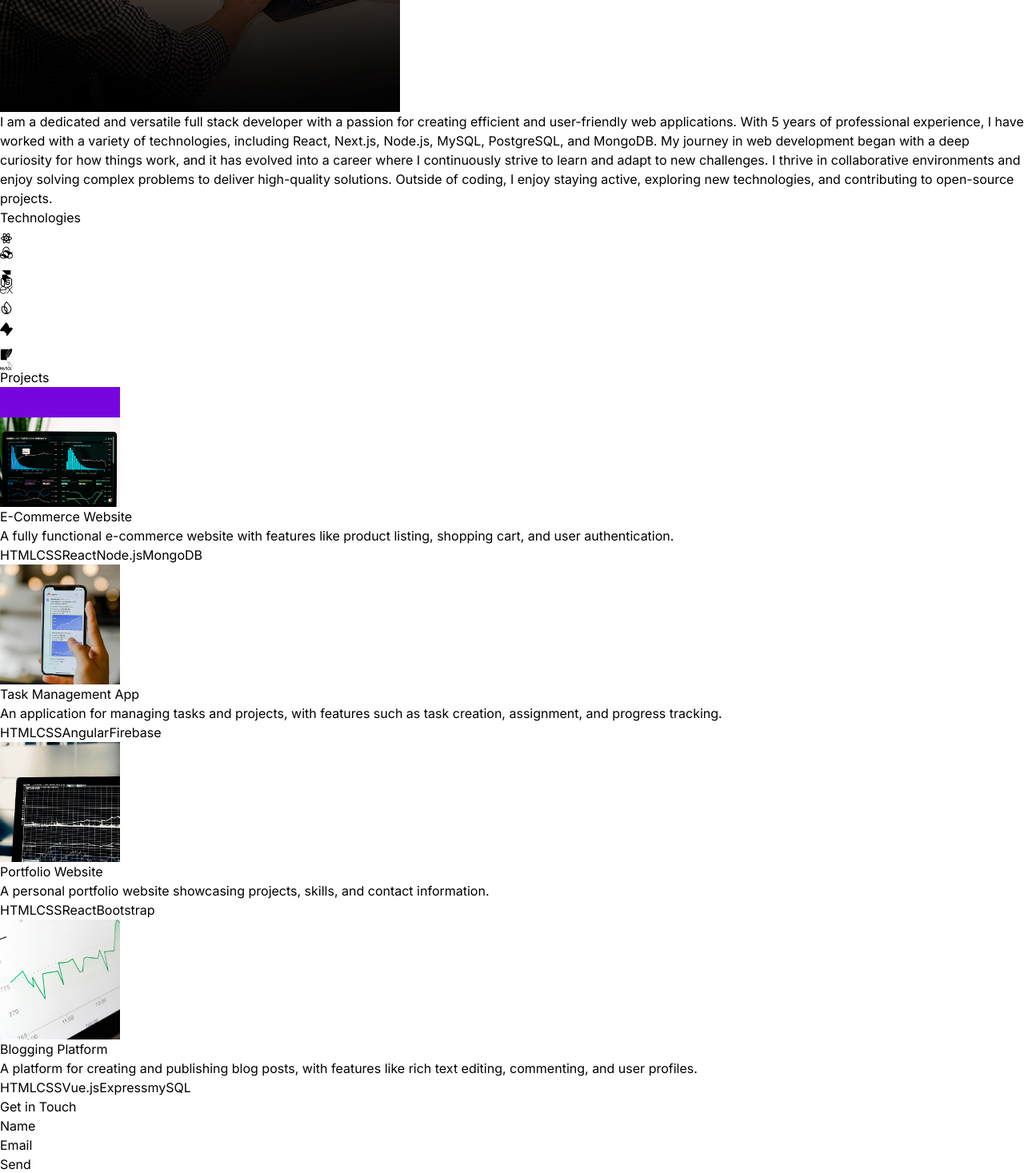
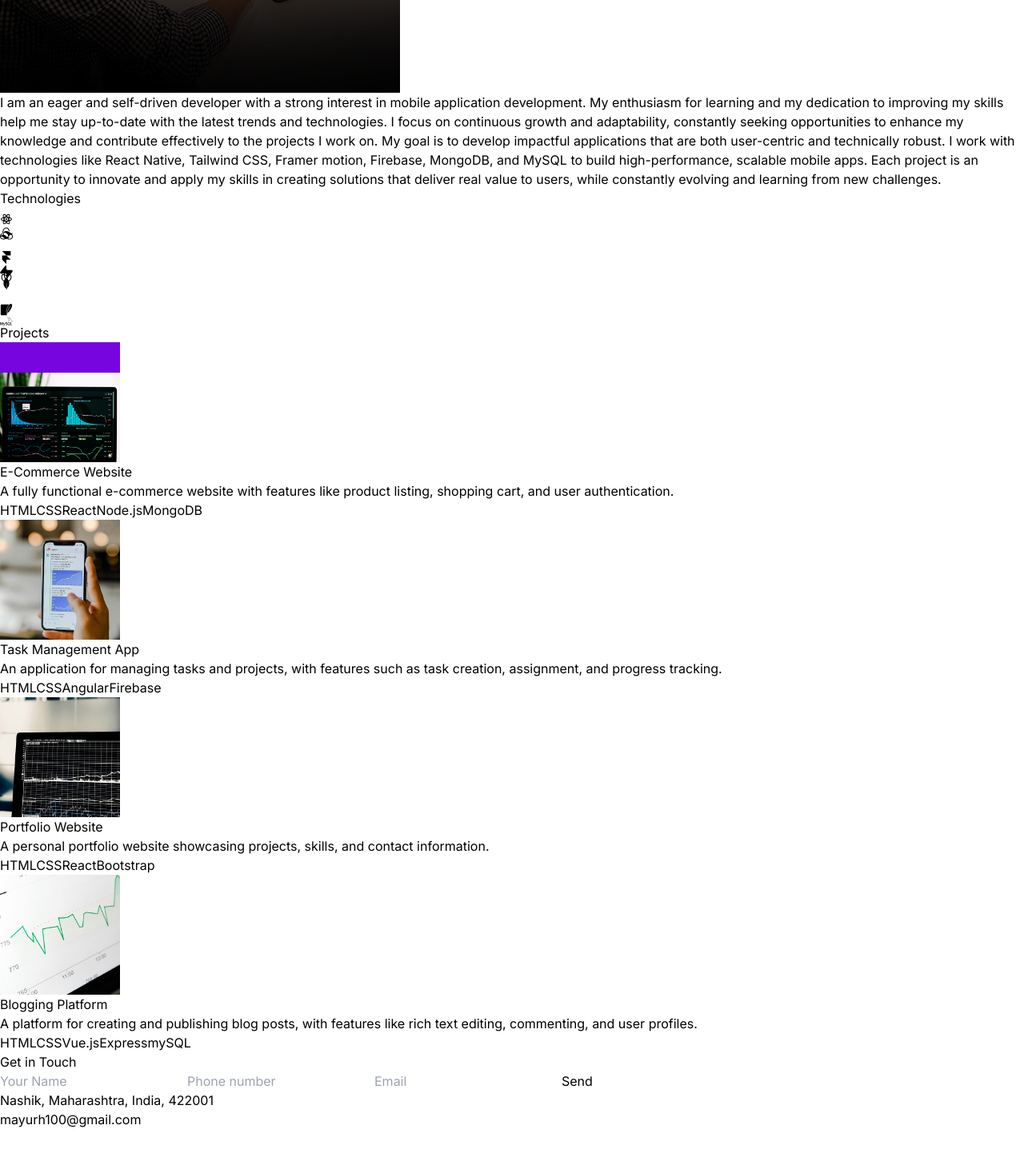
Before and after one commit to mayurhedaoo100/my-portfolio, a React (Vite) app: page / in a window 1280 px wide. Shown: the part 2142-3609 px from the top of the page at 80% size. After the commit the page ends 3554 px from the top, so only its background shows below. Built offline with nearby package versions, Linux system fonts and the light colour scheme.

Commit message:
"Updated Contact, Hero, and Technologies components with new form submission handler, styling changes, and added Supabase icon; modified HERO_CONTENT and ABOUT_TEXT constants."

```diff
--- a/src/components/Contact.jsx
+++ b/src/components/Contact.jsx
@@ -1,34 +1,106 @@
-import {CONTACT} from "../constants";
+import { CONTACT } from "../constants";
 import { motion } from "framer-motion";
+import { useState } from "react";
 
-const Contact = () =>{
-    return(
-        <div className="boder-b border-neutral-900 pb-20">
+const Contact = () => {
+  const [formStatus, setFormStatus] = useState(null); // State to manage form status (success/error)
+
+  // Form submission handler
+  const handleSubmit = async (event) => {
+    event.preventDefault(); // Prevent default form submission (optional, if needed)
+
+    // Simulate form submission (you can add real API call or other actions here)
+    const formData = new FormData(event.target);
+    try {
+      // If you want to manually submit using a fetch request, you can do so here
+      // Example using fetch (optional, Netlify already handles form submission):
+      await fetch('/', {
+        method: 'POST',
+        body: formData,
+      });
+
+      // If the submission was successful, show the success message
+      setFormStatus('success');
+
+      // Reset form fields
+      event.target.reset(); // This will clear the form inputs
+    } catch (error) {
+      // Handle error
+      setFormStatus('error');
+    }
+  };
+
+  return (
+    <div className="border-b border-neutral-900 pb-20">
       <motion.h2
-            initial={{y: -100, opacity:0}}
-            whileInView={{y:0, opacity:1}}
-            transition={{duration: 0.5}}
-            className="my-10 text-center text-4xl">Get in Touch</motion.h2>
+        initial={{ y: -100, opacity: 0 }}
+        whileInView={{ y: 0, opacity: 1 }}
+        transition={{ duration: 0.5 }}
+        className="my-10 text-center text-4xl"
+      >
+        Get in Touch
+      </motion.h2>
 
-<form name="contact" netlify>
-  <p>
-    <label>Name <input type="text" name="name" /></label>
-  </p>
-  <p>
-    <label>Email <input type="email" name="email" /></label>
-  </p>
-  <p>
-    <button type="submit">Send</button>
-  </p>
+      <form
+        name="contact"
+        netlify
+        onSubmit={handleSubmit}
+        className="max-w-lg mx-auto p-6"
+      >
+        <input type="hidden" name="form-name" value="contact" />
+
+        <input
+          type="text"
+          id="name"
+          name="name"
+          placeholder="Your Name"
+          required
+          className="w-full font-thin mb-3 px-4 py-2 border bg-transparent border-neutral-700 rounded-md focus:outline-none focus:ring-2 focus:ring-neutral-700"
+          aria-label="Your Name"
+        />
+
+        <input
+          type="tel"
+          id="phone"
+          name="phone"
+          placeholder="Phone number"
+          className="w-full font-thin mb-3 px-4 py-2 border bg-transparent border-neutral-700 rounded-md focus:outline-none focus:ring-2 focus:ring-neutral-700"
+          aria-label="Phone number"
+        />
+
+        <input
+          type="email"
+          id="email"
+          name="email"
+          placeholder="Email"
+          required
+          className="w-full font-thin mb-4 px-4 py-2 border bg-transparent border-neutral-700 rounded-md focus:outline-none focus:ring-2 focus:ring-neutral-700"
+          aria-label="Email"
+        />
+
+        <button
+          type="submit"
+          className="w-full py-2 bg-black text-white font-thin rounded-md hover:bg-neutral-900 transition duration-200"
+        >
+          Send
+        </button>
       </form>
 
+      {formStatus === 'success' && (
+        <p className="text-center text-green-600 mt-4">Form submitted successfully!</p>
+      )}
+      {formStatus === 'error' && (
+        <p className="text-center text-red-500 mt-4">Oops, something went wrong. Please try again.</p>
+      )}
 
       <div className="text-center tracking-tighter">
         <p className="my-4">{CONTACT.address}</p>
-                <a href="mailto:mayurh100@gmail.com" className="border-b">{CONTACT.email}</a>
+        <a href="mailto:mayurh100@gmail.com" className="border-b">
+          {CONTACT.email}
+        </a>
       </div>
     </div>
-    )
-}
+  );
+};
 
 export default Contact;
--- a/src/components/Hero.jsx
+++ b/src/components/Hero.jsx
@@ -31,14 +31,14 @@ const Hero = () => {
                         <motion.p
                             variants={container(0.7)}
                             initial="hidden" animate="visible"
-                            className="my-2 max-w-xl py-6 font-thin tracking-tighter ">
+                            className="my-2 max-w-xl py-6  font-thin tracking-tighter ">
                             {HERO_CONTENT}
                         </motion.p>
 
                         <a href="#"><motion.button
                         variants={container(0.95)}
                         initial="hidden" animate="visible"
-                        className="relative px-6 py-2 mb-4 shadow-neutral-600 shadow-inner font-thin text-white bg-gradient-to-r from-neutral-800 via-neutral-800 to-neutral-900 rounded-lg">Check Out What I Offer <FontAwesomeIcon icon={faPaperPlane} className="text-gray-300 w-4 h-4 ml-2" /></motion.button></a>
+                        className="relative px-6 py-2 mb-6 shadow-neutral-600 shadow-inner font-thin text-white bg-gradient-to-r from-neutral-800 via-neutral-800 to-neutral-900 rounded-lg">Check Out What I Offer <FontAwesomeIcon icon={faPaperPlane} className="text-gray-300 w-4 h-4 ml-2" /></motion.button></a>
                     </div>
                 </div>
                 <div className="w-full lg:w-1/2 lg:p-8">
--- a/src/components/Technologies.jsx
+++ b/src/components/Technologies.jsx
@@ -55,7 +55,7 @@ const Technologies = () => {
                     <SiFramer className="text-7xl text-pink-500" />
                 </motion.div>
 
-                <motion.div
+                {/* <motion.div
                 variants={inconVariants(2.5)}
                 initial="initial"
                 animate="animate"
@@ -69,6 +69,14 @@ const Technologies = () => {
                 animate="animate"
                 className="rounded-2xl border-4 border-neutral-800 p-4">
                     <SiExpress className="text-7xl text-gray-500" />
+                </motion.div> */}
+
+<motion.div
+                variants={inconVariants(3)}
+                initial="initial"
+                animate="animate"
+                className="rounded-2xl border-4 border-neutral-800 p-4">
+                    <SiSupabase className="text-7xl text-emerald-500" />
                 </motion.div>
             </div>
             <div className="flex flex-wrap items-center justify-center gap-4 mt-4">
@@ -78,14 +86,6 @@ const Technologies = () => {
                 animate="animate"
                 className="rounded-2xl border-4 border-neutral-800 p-4">
                     <SiFirebase className="text-7xl text-yellow-500" />
-                </motion.div>
-
-                <motion.div
-                variants={inconVariants(3)}
-                initial="initial"
-                animate="animate"
-                className="rounded-2xl border-4 border-neutral-800 p-4">
-                    <SiSupabase className="text-7xl text-emerald-500" />
                 </motion.div>
 
                 <motion.div
--- a/src/constants/index.js
+++ b/src/constants/index.js
@@ -3,9 +3,9 @@ import project2 from "../assets/projects/project-2.jpg";
 import project3 from "../assets/projects/project-3.jpg";
 import project4 from "../assets/projects/project-4.jpg";
 
-export const HERO_CONTENT = `I am a passionate and skilled app developer with expertise in React Native, REST APIs, MongoDB, SQL, and Tailwind CSS. With a strong focus on clean coding practices and intuitive design, I strive to create impactful and user-friendly applications. As a technical geek and avid learner, I am always exploring new technologies to enhance my skills. Outside of coding, I enjoy traveling and discovering fresh perspectives to inspire creativity in my work.`;
+export const HERO_CONTENT = `Develops efficient and scalable applications using React Native. Focuses on creating smooth, user-friendly experiences with responsive designs and reliable backend integration. Applications are built with modern technologies to ensure high performance and seamless functionality, delivering real value to users.`;
 
-export const ABOUT_TEXT = `I am a dedicated and versatile full stack developer with a passion for creating efficient and user-friendly web applications. With 5 years of professional experience, I have worked with a variety of technologies, including React, Next.js, Node.js, MySQL, PostgreSQL, and MongoDB. My journey in web development began with a deep curiosity for how things work, and it has evolved into a career where I continuously strive to learn and adapt to new challenges. I thrive in collaborative environments and enjoy solving complex problems to deliver high-quality solutions. Outside of coding, I enjoy staying active, exploring new technologies, and contributing to open-source projects.`;
+export const ABOUT_TEXT = `I am an eager and self-driven developer with a strong interest in mobile application development. My enthusiasm for learning and my dedication to improving my skills help me stay up-to-date with the latest trends and technologies. I focus on continuous growth and adaptability, constantly seeking opportunities to enhance my knowledge and contribute effectively to the projects I work on. My goal is to develop impactful applications that are both user-centric and technically robust. I work with technologies like React Native, Tailwind CSS, Framer motion, Firebase, MongoDB, and MySQL to build high-performance, scalable mobile apps. Each project is an opportunity to innovate and apply my skills in creating solutions that deliver real value to users, while constantly evolving and learning from new challenges.`;
 
 export const PROJECTS = [
   {
```
Lines whose indentation alone changed are shown as unchanged.
